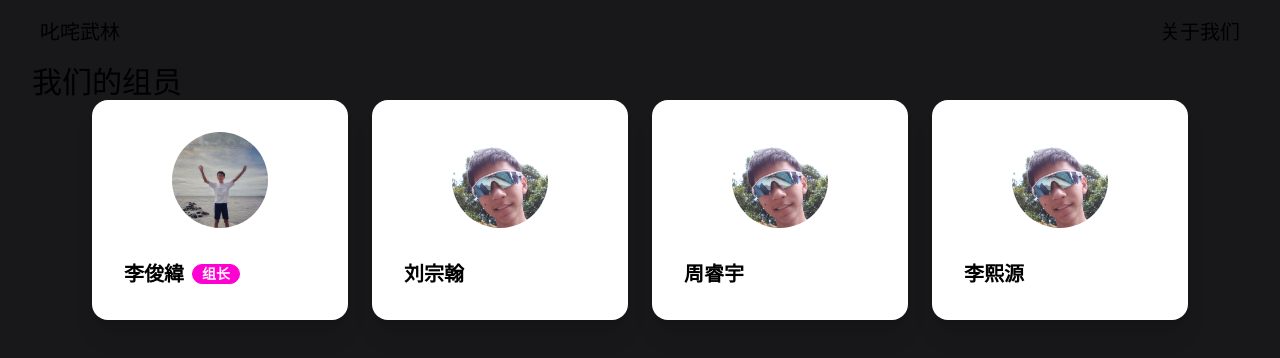
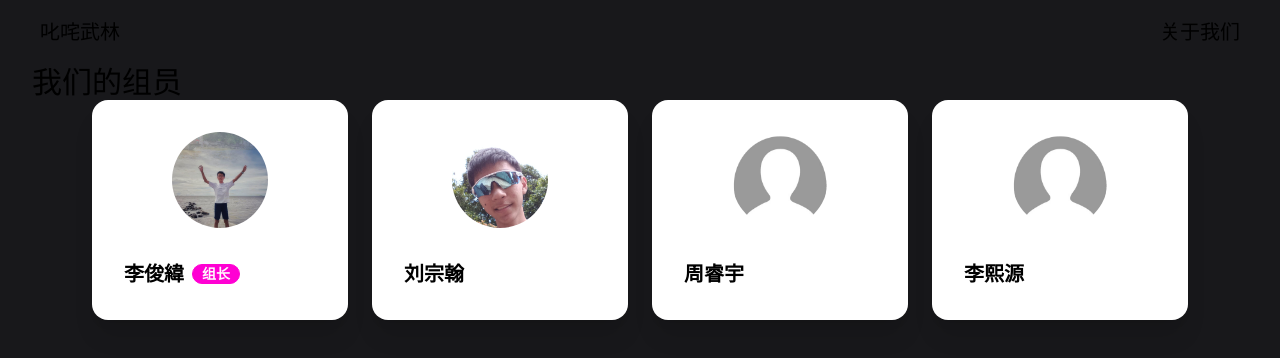
Before and after one commit to salted-caramel/pw-website-2024, a Next.js app: page /about-us in a window 1280 px wide. Shown: the top 358 px of the page. Built offline with nearby package versions, Linux system fonts and the light colour scheme.

Commit message:
change to blank pfp

```diff
--- a/app/about-us/page.tsx
+++ b/app/about-us/page.tsx
@@ -5,6 +5,7 @@ import PersonCard from "../components/PersonCard";
 
 import jerryImg from "../../public/images/jerry.jpg";
 import jwImg from "../../public/images/jw.jpg";
+import blankImg from "../../public/images/blankuser.png";
 
 const aboutus = () => {
   return (
@@ -15,8 +16,8 @@ const aboutus = () => {
         <div className="flex sm:flex-row flex-col gap-6 sm:justify-center align-center">
           <PersonCard name="李俊緯" image={jwImg} isLeader={true} />
           <PersonCard name="刘宗翰" image={jerryImg} />
-          <PersonCard name="周睿宇" image={jerryImg} />
-          <PersonCard name="李熙源" image={jerryImg} />
+          <PersonCard name="周睿宇" image={blankImg} />
+          <PersonCard name="李熙源" image={blankImg} />
         </div>
       </div>
     </div>
```
Also changed, not shown: public/images/blankuser.png (added).
